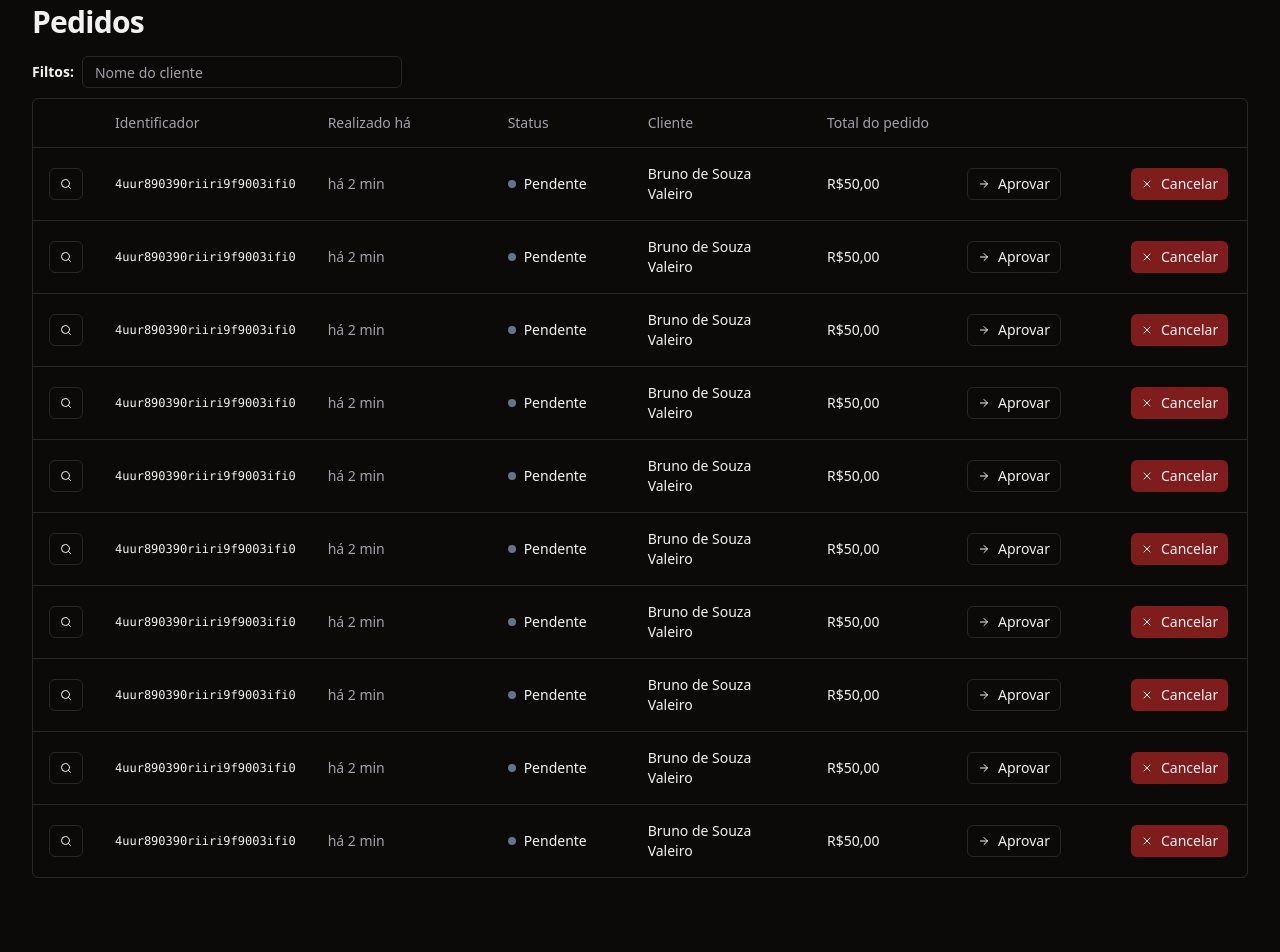
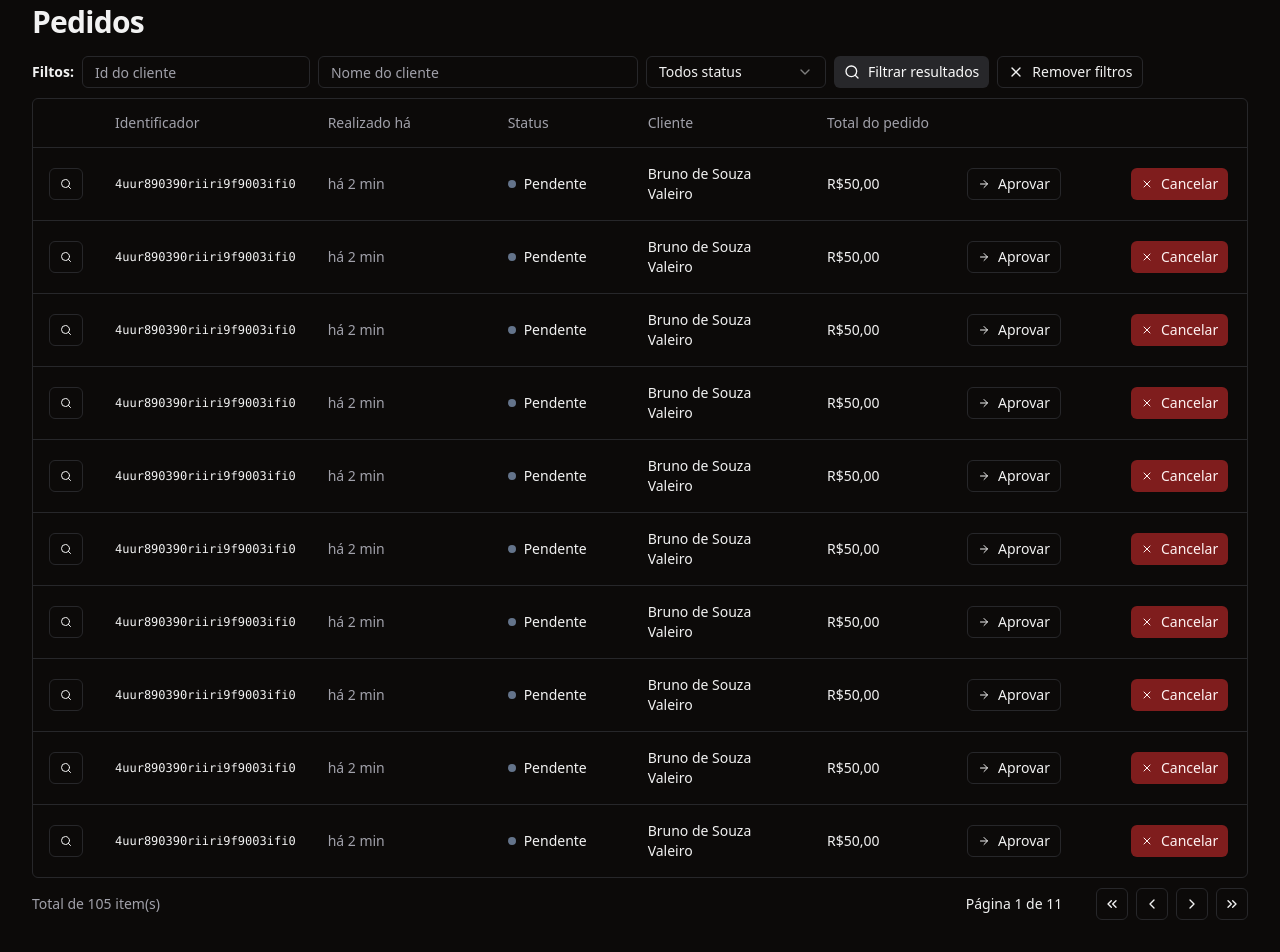
Before and after one commit to bsvleste/pizzaDashboard, a React (Vite) app: page /orders in a window 1280 px wide. Shown: the part 85-1037 px from the top of the page. Before the commit the page ends 995 px from the top, so only its background shows below. Built offline with nearby package versions, Linux system fonts and the light colour scheme.

Commit message:
feature: page orders

```diff
--- /dev/null
+++ b/src/components/pagination.tsx
@@ -0,0 +1,49 @@
+import {
+  ChevronLeft,
+  ChevronRight,
+  ChevronsLeft,
+  ChevronsRight,
+} from 'lucide-react'
+
+import { Button } from './ui/button'
+
+interface PaginateProps {
+  pageIndex: number
+  totalCount: number
+  perPage: number
+}
+
+export function Pagination({ pageIndex, totalCount, perPage }: PaginateProps) {
+  const pages = Math.ceil(totalCount / perPage) || 1
+  return (
+    <div className="flex items-center justify-between">
+      <span className="text-sm text-muted-foreground">
+        Total de {totalCount} item(s)
+      </span>
+
+      <div className="flex items-center space-x-6 lg:space-x-8">
+        <div className="flex w-[100px] items-center justify-center text-sm font-medium">
+          Página {pageIndex + 1} de {pages}
+        </div>
+        <div className="flex items-center space-x-2">
+          <Button variant="outline" className="hidden h-8 w-8 p-0 lg:flex">
+            <span className="sr-only">Primeira página</span>
+            <ChevronsLeft className="h-4 w-4" />
+          </Button>
+          <Button variant="outline" className="h-8 w-8 p-0">
+            <span className="sr-only">Página anterior</span>
+            <ChevronLeft className="h-4 w-4" />
+          </Button>
+          <Button variant="outline" className="h-8 w-8 p-0">
+            <span className="sr-only">Próxima página</span>
+            <ChevronRight className="h-4 w-4" />
+          </Button>
+          <Button variant="outline" className="hidden h-8 w-8 p-0 lg:flex">
+            <span className="sr-only">Última página</span>
+            <ChevronsRight className="h-4 w-4" />
+          </Button>
+        </div>
+      </div>
+    </div>
+  )
+}
--- /dev/null
+++ b/src/pages/app/orders/orders-details.tsx
@@ -0,0 +1,95 @@
+import { DialogTitle } from '@radix-ui/react-dialog'
+
+import {
+  DialogContent,
+  DialogDescription,
+  DialogHeader,
+} from '@/components/ui/dialog'
+import {
+  Table,
+  TableBody,
+  TableCell,
+  TableFooter,
+  TableHead,
+  TableHeader,
+  TableRow,
+} from '@/components/ui/table'
+
+export function OrdersDetails() {
+  return (
+    <DialogContent>
+      <DialogHeader>
+        <DialogTitle>Pedido: jdjsdi32333duiousd98didi</DialogTitle>
+        <DialogDescription>Detalhes do pedido</DialogDescription>
+      </DialogHeader>
+      <div className="spcace-y-6">
+        <Table>
+          <TableBody>
+            <TableRow>
+              <TableCell className="text-muted-foreground">Status</TableCell>
+              <TableCell className="flex justify-end">
+                <div className="flex items-center gap-2">
+                  <span className="h-2 w-2 rounded-full bg-slate-500"></span>
+                  <span>Pendente</span>
+                </div>
+              </TableCell>
+            </TableRow>
+            <TableRow>
+              <TableCell className="text-muted-foreground">Cliente</TableCell>
+              <TableCell className="flex justify-end">
+                Bruno de Souza Valeiro
+              </TableCell>
+            </TableRow>
+            <TableRow>
+              <TableCell className="text-muted-foreground">Telefone</TableCell>
+              <TableCell className="flex justify-end">11 967800528</TableCell>
+            </TableRow>
+            <TableRow>
+              <TableCell className="text-muted-foreground">Email</TableCell>
+              <TableCell className="flex justify-end">
+                bvaleiro@gmail.com
+              </TableCell>
+            </TableRow>
+            <TableRow>
+              <TableCell className="text-muted-foreground">
+                Realizado hà
+              </TableCell>
+              <TableCell className="flex justify-end">4 dias</TableCell>
+            </TableRow>
+          </TableBody>
+        </Table>
+
+        <Table>
+          <TableHeader>
+            <TableRow>
+              <TableHead>Produto</TableHead>
+              <TableHead className="text-right">Qtd:</TableHead>
+              <TableHead className="text-right">Preço</TableHead>
+              <TableHead className="text-right">SubTotal</TableHead>
+            </TableRow>
+          </TableHeader>
+          <TableBody>
+            <TableRow>
+              <TableCell>Pizza Peperone</TableCell>
+              <TableCell className="text-right">2</TableCell>
+              <TableCell className="text-right">R$59,00</TableCell>
+              <TableCell className="text-right">R$118,00</TableCell>
+            </TableRow>
+            <TableRow>
+              <TableCell>Pizza Mussarela</TableCell>
+              <TableCell className="text-right">1</TableCell>
+              <TableCell className="text-right">R$59,00</TableCell>
+              <TableCell className="text-right">R$59,00</TableCell>
+            </TableRow>
+          </TableBody>
+          <TableFooter>
+            <TableRow>
+              <TableCell colSpan={3}>Total do Pedido</TableCell>
+              <TableCell className="text-medium text-right">R$177,00</TableCell>
+            </TableRow>
+          </TableFooter>
+        </Table>
+      </div>
+    </DialogContent>
+  )
+}
--- /dev/null
+++ b/src/pages/app/orders/orders-form-filter.tsx
@@ -0,0 +1,42 @@
+import { Search, X } from 'lucide-react'
+
+import { Button } from '@/components/ui/button'
+import { Input } from '@/components/ui/input'
+import {
+  Select,
+  SelectContent,
+  SelectItem,
+  SelectTrigger,
+  SelectValue,
+} from '@/components/ui/select'
+
+export function OrdersFormFilter() {
+  return (
+    <form className="flex items-center gap-2">
+      <span className="text-sm font-semibold">Filtos:</span>
+      <Input placeholder="Id do cliente" className="h-8 w-auto" />
+      <Input placeholder="Nome do cliente" className="h-8 w-[320px]" />
+      <Select defaultValue="all">
+        <SelectTrigger className="h-8 w-[180px]">
+          <SelectValue />
+        </SelectTrigger>
+        <SelectContent>
+          <SelectItem value="all">Todos status</SelectItem>
+          <SelectItem value="pending">Pendente</SelectItem>
+          <SelectItem value="canceled">Cancelado</SelectItem>
+          <SelectItem value="processing">Em preparo</SelectItem>
+          <SelectItem value="delivering">Em entrega</SelectItem>
+          <SelectItem value="delivered">Entregue</SelectItem>
+        </SelectContent>
+        <Button type="submit" variant="secondary" size="xs">
+          <Search className="mr-2 h-4 w-4" />
+          Filtrar resultados
+        </Button>
+        <Button type="button" variant="outline" size="xs">
+          <X className="mr-2 h-4 w-4" />
+          Remover filtros
+        </Button>
+      </Select>
+    </form>
+  )
+}
--- /dev/null
+++ b/src/pages/app/orders/orders-table-rows.tsx
@@ -0,0 +1,49 @@
+import { ArrowRight, Search, X } from 'lucide-react'
+
+import { Button } from '@/components/ui/button'
+import { Dialog, DialogTrigger } from '@/components/ui/dialog'
+import { TableCell, TableRow } from '@/components/ui/table'
+
+import { OrdersDetails } from './orders-details'
+
+export function OrdersTableRows() {
+  return (
+    <TableRow>
+      <TableCell>
+        <Dialog>
+          <DialogTrigger asChild>
+            <Button variant="outline" size="xs">
+              <Search className="h-3 w-3" />
+              <span className="sr-only">Detalhe do pedido</span>
+            </Button>
+          </DialogTrigger>
+          <OrdersDetails />
+        </Dialog>
+      </TableCell>
+      <TableCell className="font-mono text-xs font-medium">
+        4uur890390riiri9f9003ifi0
+      </TableCell>
+      <TableCell className="text-muted-foreground">há 2 min</TableCell>
+      <TableCell>
+        <div className="flex items-center gap-2">
+          <span className="h-2 w-2 rounded-full bg-slate-500"></span>
+          <span>Pendente</span>
+        </div>
+      </TableCell>
+      <TableCell className="font-medium">Bruno de Souza Valeiro</TableCell>
+      <TableCell className="font-medium">R$50,00</TableCell>
+      <TableCell>
+        <Button variant="outline" size="xs">
+          <ArrowRight className="mr-2 h-3 w-3" />
+          Aprovar
+        </Button>
+      </TableCell>
+      <TableCell>
+        <Button variant="destructive" size="xs">
+          <X className="mr-2 h-3 w-3" />
+          Cancelar
+        </Button>
+      </TableCell>
+    </TableRow>
+  )
+}
--- a/src/pages/app/orders/orders.tsx
+++ b/src/pages/app/orders/orders.tsx
@@ -1,16 +1,16 @@
-import { ArrowRight, Search, X } from 'lucide-react'
 import { Helmet } from 'react-helmet-async'
 
-import { Button } from '@/components/ui/button'
-import { Input } from '@/components/ui/input'
+import { Pagination } from '@/components/pagination'
 import {
   Table,
   TableBody,
-  TableCell,
   TableHead,
   TableHeader,
   TableRow,
 } from '@/components/ui/table'
+
+import { OrdersFormFilter } from './orders-form-filter'
+import { OrdersTableRows } from './orders-table-rows'
 
 export function Orders() {
   return (
@@ -18,12 +18,9 @@ export function Orders() {
       <Helmet title="Pedidos" />
       <div className="flex flex-col gap-4">
         <h1 className="text-3xl font-bold tracking-tight">Pedidos</h1>
-      </div>
+
         <div className="space-y-2.5">
-        <form className="flex items-center gap-2">
-          <span className="text-sm font-semibold">Filtos:</span>
-          <Input placeholder="Nome do cliente" className="h-8 w-[320px]" />
-        </form>
+          <OrdersFormFilter />
           <div className="rounded-md border">
             <Table>
               <TableHeader>
@@ -40,47 +37,12 @@ export function Orders() {
               </TableHeader>
               <TableBody>
                 {Array.from({ length: 10 }).map((_, index) => {
-                return (
-                  <TableRow key={index}>
-                    <TableCell>
-                      <Button variant="outline" size="xs">
-                        <Search className="h-3 w-3" />
-                        <span className="sr-only">Detalhe do pedido</span>
-                      </Button>
-                    </TableCell>
-                    <TableCell className="font-mono text-xs font-medium">
-                      4uur890390riiri9f9003ifi0
-                    </TableCell>
-                    <TableCell className="text-muted-foreground">
-                      há 2 min
-                    </TableCell>
-                    <TableCell>
-                      <div className="flex items-center gap-2">
-                        <span className="h-2 w-2 rounded-full bg-slate-500"></span>
-                        <span>Pendente</span>
-                      </div>
-                    </TableCell>
-                    <TableCell className="font-medium">
-                      Bruno de Souza Valeiro
-                    </TableCell>
-                    <TableCell className="font-medium">R$50,00</TableCell>
-                    <TableCell>
-                      <Button variant="outline" size="xs">
-                        <ArrowRight className="mr-2 h-3 w-3" />
-                        Aprovar
-                      </Button>
-                    </TableCell>
-                    <TableCell>
-                      <Button variant="destructive" size="xs">
-                        <X className="mr-2 h-3 w-3" />
-                        Cancelar
-                      </Button>
-                    </TableCell>
-                  </TableRow>
-                )
+                  return <OrdersTableRows key={index} />
                 })}
               </TableBody>
             </Table>
+          </div>
+          <Pagination pageIndex={0} totalCount={105} perPage={10} />
         </div>
       </div>
     </>
```
Lines whose indentation alone changed are shown as unchanged.
